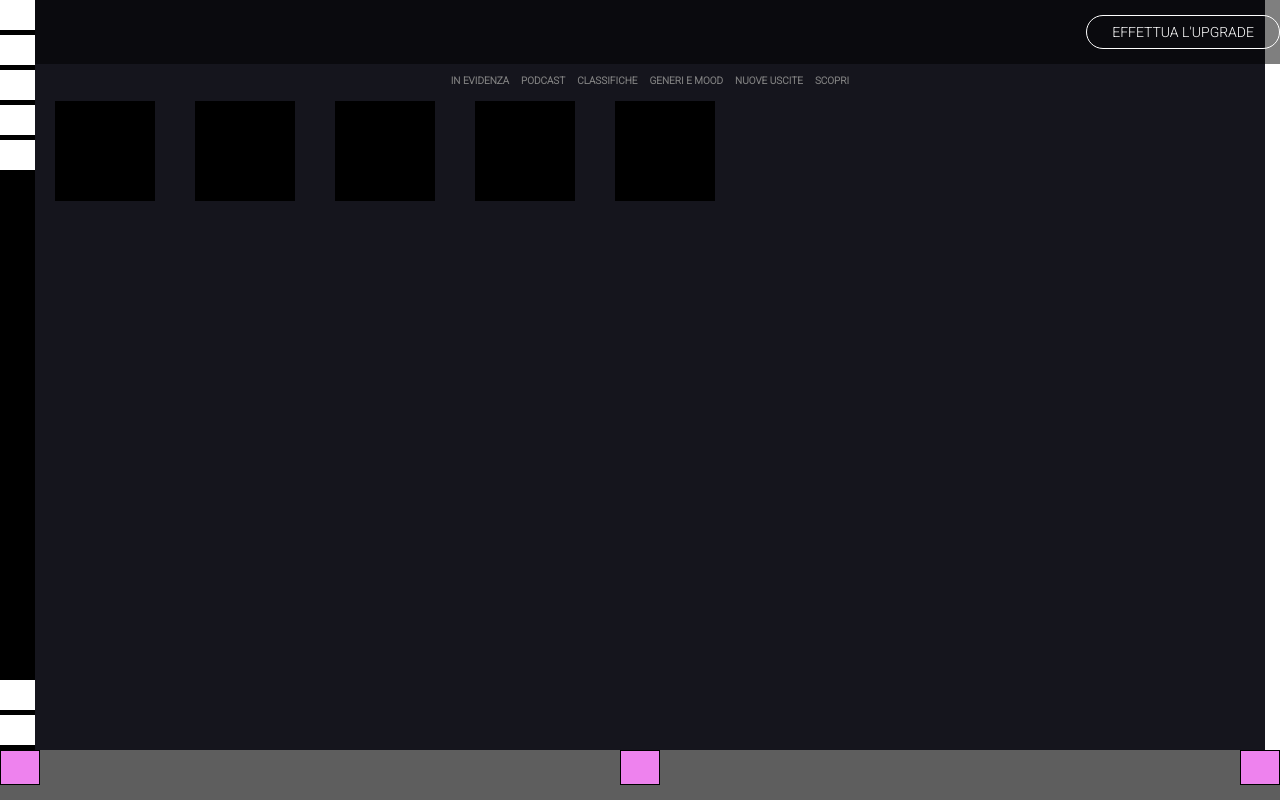
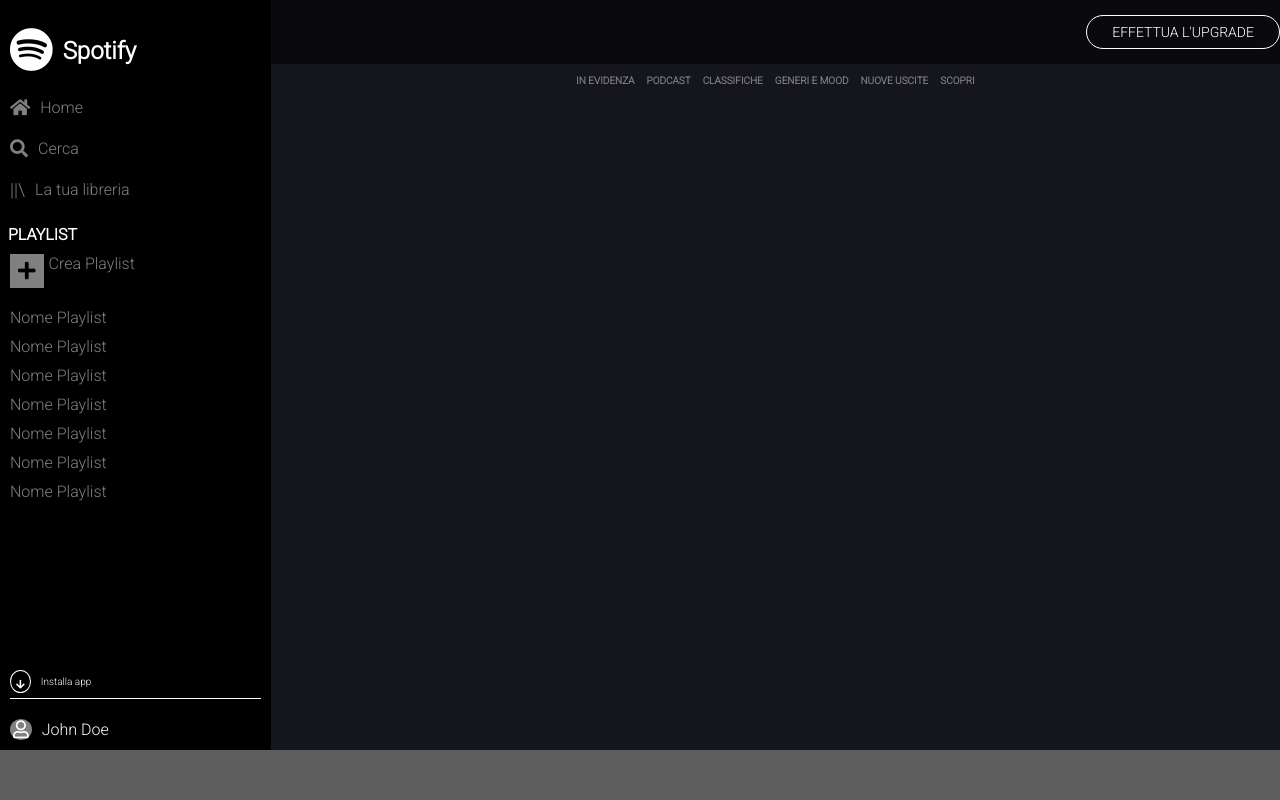
Before and after one commit to Papa97/html-css-spotifyweb, a plain HTML site: page index.html in a window 1280 px wide. Drawn offline with Linux system fonts and the light colour scheme.

Commit message:
fine nav

```diff
--- a/css/style.css
+++ b/css/style.css
@@ -57,7 +57,57 @@ header div {
   display: flex;
   flex-direction: column;
   justify-content: flex-start;
+  margin-top: 15px;
 }
+
+.nav-cont {
+  display: flex;
+  margin: 10px;
+}
+
+.nav-logo {
+  font-size: 18px;
+}
+
+.text-nav {
+  display: none;
+  padding-left: 10px;
+  align-self: center;
+}
+
+#spotify-txt {
+  font-size: 24px;
+  font-weight: 600;
+}
+
+.text-nav {
+  color: white;
+}
+
+.grey {
+  color: grey;
+}
+
+#install-app .nav-logo {
+  border: 1px solid;
+  border-radius: 50%;
+  padding: 0 5px;
+}
+
+#name-cont .nav-logo {
+  border-radius: 50%;
+  background-color: grey;
+  padding: 0 3px;
+}
+
+#install-app,
+#install-app i {
+  font-size: 10px;
+}
+
+/* #name {
+  font-we: 600;
+} */
 
 .nav-left-foot {
   display: flex;
@@ -96,6 +146,20 @@ header div {
 .playlist {
   display: none;
   color: white;
+}
+
+.cont-playlist {
+  display: flex;
+}
+
+.cont-playlist i {
+  filter: invert();
+}
+
+.cont-playlist div:first-of-type {
+  font-size: 20px;
+  padding: 5px 8px;
+  background-color: grey;
 }
 
 /* ---- footer  */
@@ -142,7 +206,7 @@ footer {
   height: 30px;
   width: 100%;
   margin-bottom: 5px;
-  background-color: white;
+  /* background-color: white; */
 }
 
 .debug .nav-left-foot div {
@@ -167,11 +231,57 @@ footer {
   border: 1px solid; */
   /* margin: 5px 0; */
 }
+
+.debug .nav-cont div {
+  /* border: 1px solid; */
+  /* width: 50%; */
+  /* height: 100%; */
+}
+
+.nav-left-foot {
+  color: white;
+}
+
 /* ----- @media  */
 
 @media screen and (min-width: 400px) {
+  header {
+    width: calc(100% - 200px);
+  }
+
+  .nav-left {
+    width: 330px;
+  }
+
   .playlist {
     display: block;
-    background-color: red;
+  }
+
+  .playlist div {
+    margin-left: 5px;
+    margin-bottom: 10px;
+  }
+
+  #nome-play {
+    font-size: 14px;
+  }
+  #playlist-txt {
+    margin-top: 15px;
+    margin-left: 8px;
+    font-weight: 600;
+    text-transform: uppercase;
+  }
+
+  .text-nav {
+    display: block;
+  }
+  #spotify {
+    font-size: 44px;
+    color: white;
+  }
+
+  #install-app {
+    padding-bottom: 5px;
+    border-bottom: 1px solid white;
   }
 }
--- a/index.html
+++ b/index.html
@@ -12,8 +12,15 @@
       href="https://fonts.googleapis.com/css2?family=Roboto:ital,wght@0,300;1,700&display=swap"
       rel="stylesheet"
     />
+    <link
+      rel="stylesheet"
+      href="https://cdnjs.cloudflare.com/ajax/libs/font-awesome/5.15.4/css/all.min.css"
+      integrity="sha512-1ycn6IcaQQ40/MKBW2W4Rhis/DbILU74C1vSrLJxCq57o941Ym01SwNsOMqvEBFlcgUa6xLiPY/NS5R+E6ztJQ=="
+      crossorigin="anonymous"
+      referrerpolicy="no-referrer"
+    />
   </head>
-  <body class="debug">
+  <body class="">
     <header>
       <div>Effettua l'upgrade</div>
     </header>
@@ -21,15 +28,56 @@
       <div class="container-flex">
         <div class="nav-left">
           <div class="nav-left-top">
-            <div></div>
-            <div></div>
-            <div></div>
-            <div></div>
-            <div class="playlist">doijufhsd</div>
+            <!-- Spotify  -->
+            <div class="nav-cont">
+              <div class="nav-logo" id="spotify">
+                <i class="fab fa-spotify"></i>
+              </div>
+              <div class="text-nav" id="spotify-txt">Spotify</div>
+            </div>
+            <!-- home  -->
+            <div class="nav-cont">
+              <div class="nav-logo grey"><i class="fas fa-home"></i></div>
+              <div class="text-nav grey">Home</div>
+            </div>
+            <!-- search -->
+            <div class="nav-cont">
+              <div class="nav-logo grey"><i class="fas fa-search"></i></div>
+              <div class="text-nav grey">Cerca</div>
+            </div>
+            <!-- library -->
+            <div class="nav-cont">
+              <div class="nav-logo grey">||\</div>
+              <div class="text-nav grey">La tua libreria</div>
+            </div>
+
+            <!-- playlist  -->
+            <div class="playlist">
+              <div id="playlist-txt">playlist</div>
+              <div class="cont-playlist">
+                <div><i class="fas fa-plus"></i></div>
+                <div class="grey grey">Crea Playlist</div>
+              </div>
+              <div id="nome-play grey">
+                <div class="grey">Nome Playlist</div>
+                <div class="grey">Nome Playlist</div>
+                <div class="grey">Nome Playlist</div>
+                <div class="grey">Nome Playlist</div>
+                <div class="grey">Nome Playlist</div>
+                <div class="grey">Nome Playlist</div>
+                <div class="grey">Nome Playlist</div>
+              </div>
+            </div>
           </div>
           <div class="nav-left-foot">
-            <div>1</div>
-            <div>2</div>
+            <div class="nav-cont" id="install-app">
+              <div class="nav-logo"><i class="fas fa-arrow-down"></i></div>
+              <div class="text-nav">Installa app</div>
+            </div>
+            <div class="nav-cont" id="name-cont">
+              <div class="nav-logo"><i class="far fa-user"></i></div>
+              <div class="text-nav" id="name">John Doe</div>
+            </div>
           </div>
         </div>
         <div class="main-content">
@@ -48,13 +96,13 @@
             <div></div>
             <div></div>
             <div></div>
-            <!-- <div></div>
             <div></div>
             <div></div>
             <div></div>
             <div></div>
             <div></div>
-            <div></div> -->
+            <div></div>
+            <div></div>
           </div>
         </div>
       </div>
```
